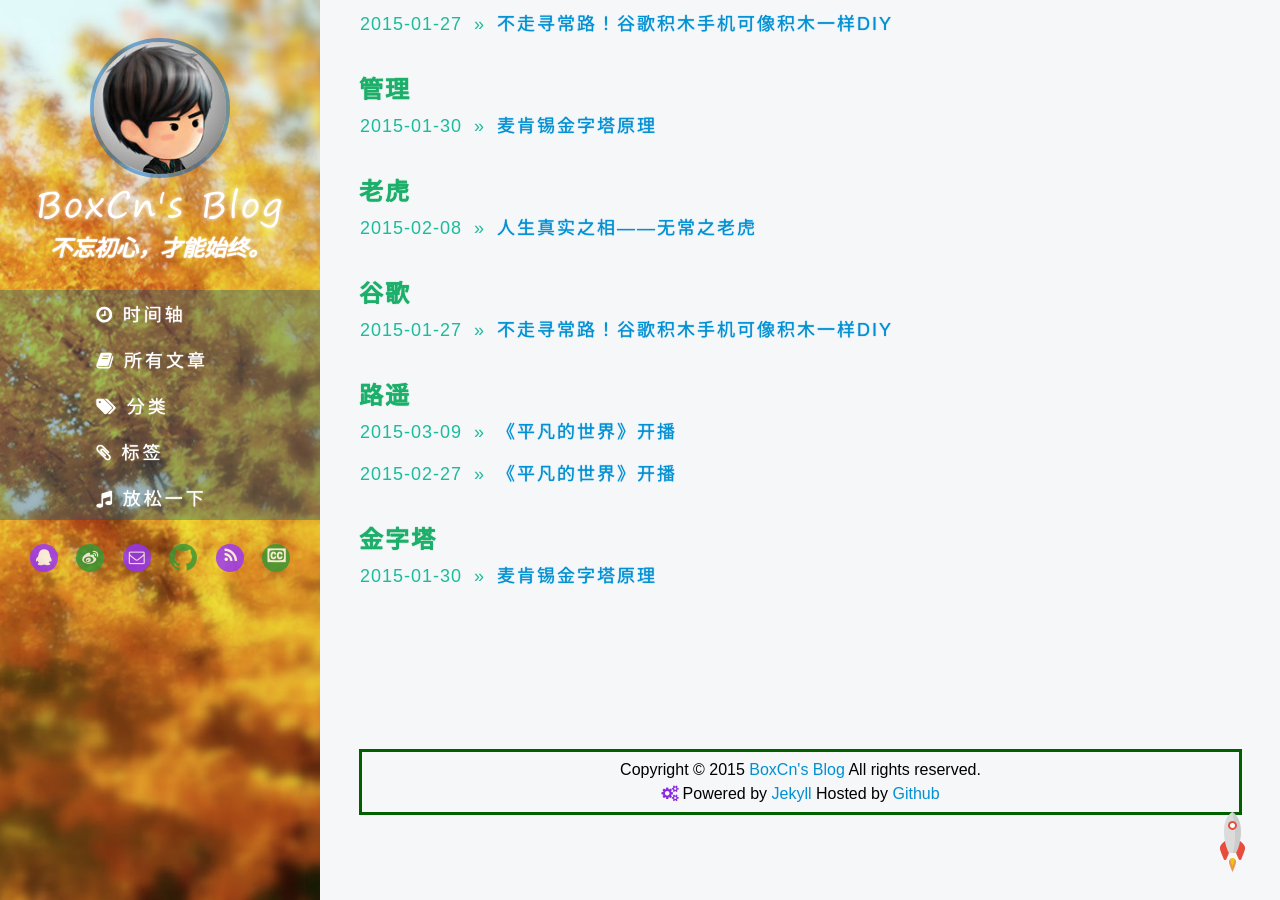
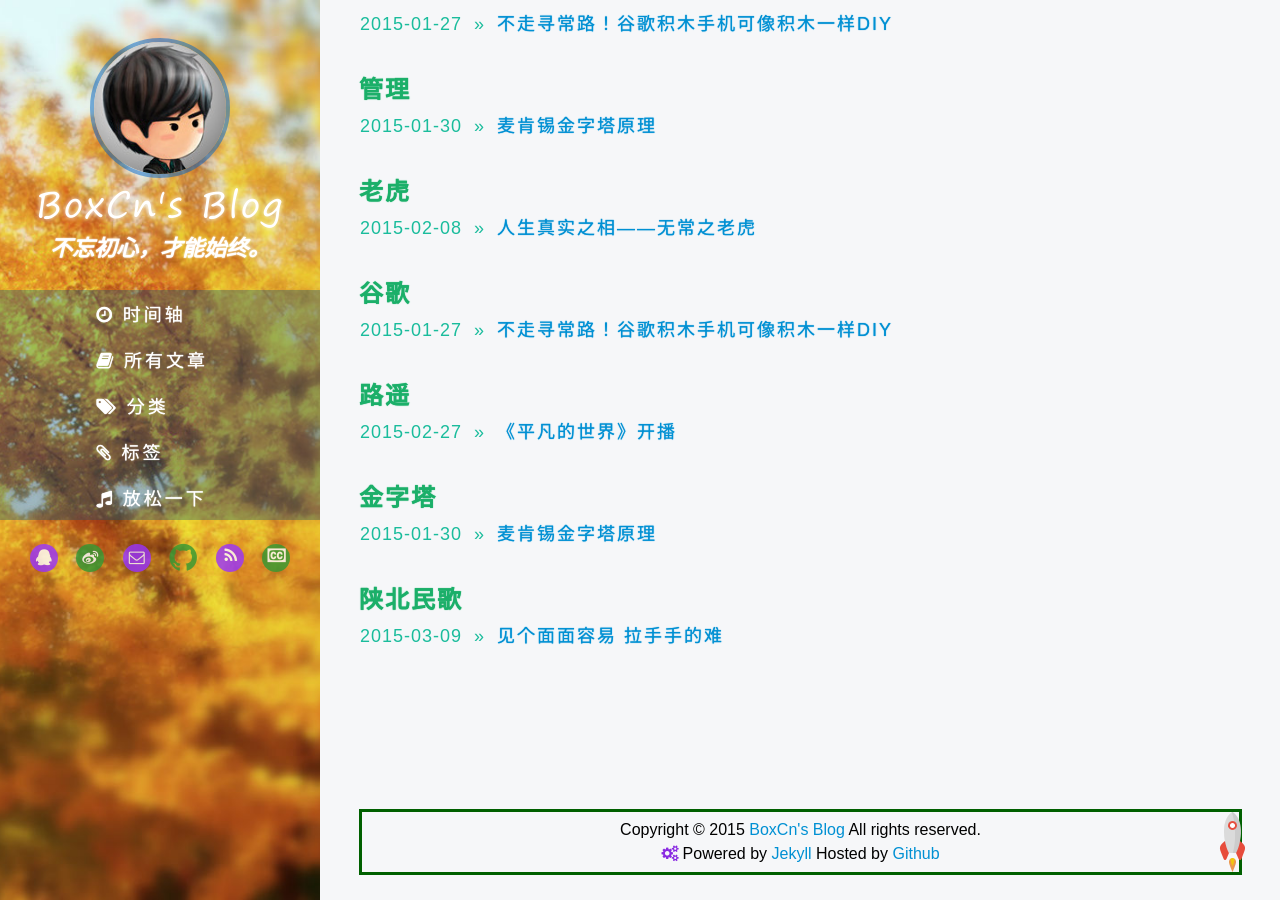
Before and after one commit to boxcn/boxcn.github.io, a Jekyll site: the page built from tags.html, in a window 1280 px wide and 900 px high, scrolled down 3595 px. Built offline with Jekyll 4.4.1, drawn with Linux system fonts in a browser that asks for light colours; some web fonts are replaced; comment, search, counter and statistics services are not loaded; some of the changed text lies outside the part shown.

Commit message:
add the post about shanximinge

```diff
--- a/_posts/Life/2015-03-09-ShanBeiminge.md
+++ b/_posts/Life/2015-03-09-ShanBeiminge.md
@@ -1,9 +1,9 @@
 ---
 layout: post
-title: 《平凡的世界》开播
+title: 见个面面容易 拉手手的难
 categories: Life
-tags: 平凡的世界 路遥
-keywords: 平凡的世界,路遥
+tags: 平凡的世界 陕北民歌
+keywords: 平凡的世界,陕北民歌
 tagline: Supporting tagline
 ---
 当唱起陕北民歌见面面容易拉话话难的经典语句时，我想到的其实是人生,并且把它改成了拉手手难。
@@ -15,8 +15,9 @@ tagline: Supporting tagline
 所以，当成功在望的时候，其实是更需要努力的时候。
 <img src="/assets/pictures/Life/2015-3-9_BoxCn.jpg">
 
-<iframe height="36" width="260" src="http://www.ximalaya.com/swf/sound/orange.swf?id=3874149" frameborder=0 allowfullscreen></iframe>
+<object type="application/x-shockwave-flash" id="ximalaya_player" data="http://www.ximalaya.com/swf/sound/orange.swf?id=3874149" width="260" height="36"></object>
 
-陕北民歌是陕北汉族劳动人民精神、思想、感情的结晶，陕北地区的汉族民歌分为劳动号子、信天游、小调三类。劳动号子包括打夯歌、打硪歌、采石歌、吆牛歌、打场歌。信天游分为高腔和平腔。这些自成体裁又各具特点的汉族民歌，都从各方面反映了社会生活，唱出了陕北人民的苦乐和爱憎，并且当社会制度根本改变的时候，民歌的内容和形式也随着发生变化。这种变化，反映在内容上表现了新的社会生活和新的人物形象，同时也使各种体裁具有了新的意义。
 
-全国闻名的曲目有《走西口》、《赶牲灵》、《兰花花》、《推炒面》、《五哥放羊》、《刨洋芋》、《绣金匾》等。
+> 陕北民歌是陕北汉族劳动人民精神、思想、感情的结晶，陕北地区的汉族民歌分为劳动号子、信天游、小调三类。劳动号子包括打夯歌、打硪歌、采石歌、吆牛歌、打场歌。信天游分为高腔和平腔。这些自成体裁又各具特点的汉族民歌，都从各方面反映了社会生活，唱出了陕北人民的苦乐和爱憎，并且当社会制度根本改变的时候，民歌的内容和形式也随着发生变化。这种变化，反映在内容上表现了新的社会生活和新的人物形象，同时也使各种体裁具有了新的意义。
+
+> 全国闻名的曲目有《走西口》、《赶牲灵》、《兰花花》、《推炒面》、《五哥放羊》、《刨洋芋》、《绣金匾》等。
```
